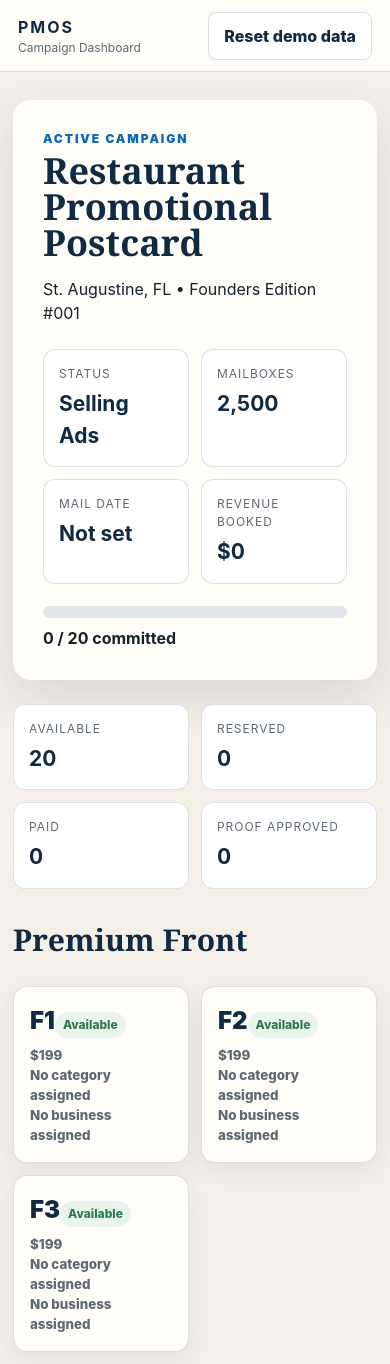
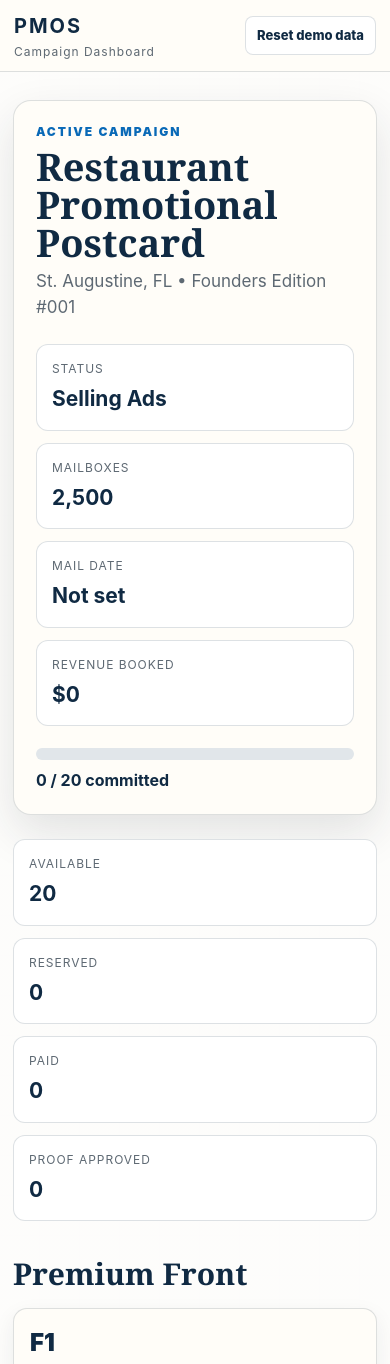
Before and after one commit to maaserindustries-cell/AOS, a plain HTML site: page systems/pmos/dashboard.html in a window 390 px wide. Shown: the top 1364 px of the page. Drawn offline with Linux system fonts and the light colour scheme.

Commit message:
Update dashboard.css

```diff
--- a/systems/pmos/dashboard.css
+++ b/systems/pmos/dashboard.css
@@ -1,327 +1,461 @@
-:root{
-  --navy:#102a43;
-  --blue:#0969b7;
-  --cream:#f5f0e7;
-  --paper:#fffdf8;
-  --ink:#17212b;
-  --muted:#5e6973;
-  --line:rgba(16,42,67,.14);
-  --green:#2f7a4c;
-  --gold:#a66a00;
-  --red:#a73838;
-  --radius:18px;
-  --shadow:0 18px 45px rgba(30,42,50,.12);
+:root {
+  --navy: #102a43;
+  --blue: #0969b7;
+  --blue-dark: #07538f;
+  --cream: #f5f0e7;
+  --paper: #fffdf8;
+  --ink: #17212b;
+  --muted: #5e6973;
+  --line: rgba(16, 42, 67, 0.14);
+  --green: #2f7a4c;
+  --gold: #a66a00;
+  --red: #a73838;
+  --radius: 18px;
+  --shadow: 0 18px 45px rgba(30, 42, 50, 0.12);
 }
 
-*{box-sizing:border-box}
-
-body{
-  margin:0;
-  font-family:Inter,system-ui,-apple-system,"Segoe UI",sans-serif;
-  color:var(--ink);
-  background:var(--cream);
-  line-height:1.5;
+* {
+  box-sizing: border-box;
 }
 
-button,input,select{
-  font:inherit;
+html {
+  scroll-behavior: smooth;
 }
 
-.topbar{
-  min-height:72px;
-  padding:0 max(18px,calc((100vw - 1180px)/2));
-  display:flex;
-  align-items:center;
-  justify-content:space-between;
-  border-bottom:1px solid var(--line);
-  background:var(--paper);
-  position:sticky;
-  top:0;
-  z-index:20;
+body {
+  margin: 0;
+  color: var(--ink);
+  line-height: 1.5;
+  font-family:
+    Inter,
+    system-ui,
+    -apple-system,
+    BlinkMacSystemFont,
+    "Segoe UI",
+    sans-serif;
+  background:
+    linear-gradient(rgba(255, 255, 255, 0.84), rgba(255, 255, 255, 0.84)),
+    repeating-linear-gradient(
+      0deg,
+      transparent 0,
+      transparent 39px,
+      rgba(9, 105, 183, 0.045) 40px
+    ),
+    repeating-linear-gradient(
+      90deg,
+      transparent 0,
+      transparent 39px,
+      rgba(9, 105, 183, 0.045) 40px
+    ),
+    var(--cream);
+}
+
+button,
+input,
+select {
+  font: inherit;
+}
+
+button {
+  cursor: pointer;
+}
+
+.topbar {
+  min-height: 72px;
+  padding: 0 max(18px, calc((100vw - 1180px) / 2));
+  display: flex;
+  align-items: center;
+  justify-content: space-between;
+  gap: 18px;
+  position: sticky;
+  top: 0;
+  z-index: 20;
+  border-bottom: 1px solid var(--line);
+  background: rgba(255, 253, 248, 0.95);
+  backdrop-filter: blur(12px);
 }
 
 .topbar strong,
-.topbar span{
-  display:block;
+.topbar span {
+  display: block;
 }
 
-.topbar strong{
-  color:var(--navy);
-  letter-spacing:2px;
+.topbar strong {
+  color: var(--navy);
+  font-size: 20px;
+  letter-spacing: 2px;
 }
 
-.topbar span{
-  font-size:12px;
-  color:var(--muted);
+.topbar span {
+  margin-top: 2px;
+  color: var(--muted);
+  font-size: 12px;
+  letter-spacing: 1px;
 }
 
-.shell{
-  width:min(1180px,calc(100% - 26px));
-  margin:28px auto 70px;
+.shell {
+  width: min(1180px, calc(100% - 26px));
+  margin: 28px auto 70px;
 }
 
-.hero{
-  padding:30px;
-  border-radius:var(--radius);
-  background:var(--paper);
-  box-shadow:var(--shadow);
+.hero {
+  padding: 30px;
+  border: 1px solid var(--line);
+  border-radius: var(--radius);
+  background: var(--paper);
+  box-shadow: var(--shadow);
 }
 
-.eyebrow{
-  margin:0;
-  color:var(--blue);
-  font-size:12px;
-  font-weight:900;
-  letter-spacing:.16em;
-  text-transform:uppercase;
+.eyebrow {
+  margin: 0;
+  color: var(--blue);
+  font-size: 12px;
+  font-weight: 900;
+  letter-spacing: 0.16em;
+  text-transform: uppercase;
 }
 
-h1{
-  margin:5px 0 3px;
-  color:var(--navy);
-  font:700 clamp(36px,6vw,62px)/1 Georgia,serif;
+h1 {
+  margin: 6px 0 4px;
+  color: var(--navy);
+  font:
+    700 clamp(36px, 6vw, 62px) / 1
+    Georgia,
+    "Times New Roman",
+    serif;
+}
+
+#campaign-meta {
+  margin: 8px 0 0;
+  color: var(--muted);
+  font-size: 17px;
 }
 
 .summary-grid,
-.stats{
-  display:grid;
-  grid-template-columns:repeat(4,1fr);
-  gap:12px;
-  margin-top:24px;
+.stats {
+  display: grid;
+  grid-template-columns: repeat(4, 1fr);
+  gap: 12px;
+  margin-top: 24px;
 }
 
-.summary-grid div,
-.stat{
-  padding:15px;
-  border:1px solid var(--line);
-  border-radius:12px;
-  background:#fff;
+.summary-grid > div,
+.stat {
+  padding: 15px;
+  border: 1px solid var(--line);
+  border-radius: 12px;
+  background: #fff;
 }
 
 .summary-grid span,
-.stat span{
-  display:block;
-  color:var(--muted);
-  font-size:12px;
-  text-transform:uppercase;
-  letter-spacing:.08em;
+.stat span {
+  display: block;
+  color: var(--muted);
+  font-size: 12px;
+  letter-spacing: 0.08em;
+  text-transform: uppercase;
 }
 
 .summary-grid strong,
-.stat strong{
-  display:block;
-  margin-top:5px;
-  color:var(--navy);
-  font-size:21px;
+.stat strong {
+  display: block;
+  margin-top: 5px;
+  color: var(--navy);
+  font-size: 21px;
 }
 
-.progress-row{
-  display:flex;
-  gap:15px;
-  align-items:center;
-  margin-top:22px;
+.progress-row {
+  display: flex;
+  align-items: center;
+  gap: 15px;
+  margin-top: 22px;
 }
 
-.progress{
-  height:12px;
-  flex:1;
-  background:#e1e6ea;
-  border-radius:999px;
-  overflow:hidden;
+.progress {
+  height: 12px;
+  flex: 1;
+  overflow: hidden;
+  border-radius: 999px;
+  background: #e1e6ea;
 }
 
-.progress span{
-  display:block;
-  height:100%;
-  width:0;
-  background:var(--blue);
+.progress span {
+  display: block;
+  width: 0;
+  height: 100%;
+  border-radius: inherit;
+  background: linear-gradient(90deg, var(--blue), #38a2dc);
+  transition: width 0.25s ease;
 }
 
-.inventory-group{
-  margin-top:28px;
+.progress-row strong {
+  color: var(--navy);
+  white-space: nowrap;
 }
 
-.inventory-group h2{
-  color:var(--navy);
-  font-family:Georgia,serif;
-  font-size:30px;
+.inventory-group {
+  margin-top: 30px;
 }
 
-.position-grid{
-  display:grid;
-  grid-template-columns:repeat(4,1fr);
-  gap:12px;
+.inventory-group h2 {
+  margin: 0 0 12px;
+  color: var(--navy);
+  font-family: Georgia, "Times New Roman", serif;
+  font-size: 30px;
 }
 
-.position{
-  min-height:130px;
-  padding:16px;
-  text-align:left;
-  border:1px solid var(--line);
-  border-radius:14px;
-  background:var(--paper);
-  box-shadow:0 8px 22px rgba(30,42,50,.07);
-  cursor:pointer;
+.position-grid {
+  display: grid;
+  grid-template-columns: repeat(4, 1fr);
+  gap: 12px;
 }
 
-.position .id{
-  font-size:24px;
-  font-weight:900;
-  color:var(--navy);
+.position {
+  min-height: 132px;
+  padding: 16px;
+  text-align: left;
+  border: 1px solid var(--line);
+  border-radius: 14px;
+  background: var(--paper);
+  box-shadow: 0 8px 22px rgba(30, 42, 50, 0.07);
+  transition:
+    transform 0.16s ease,
+    box-shadow 0.16s ease;
 }
 
-.position .status{
-  display:inline-block;
-  margin:8px 0;
-  padding:4px 8px;
-  border-radius:999px;
-  font-size:12px;
-  font-weight:800;
-  text-transform:capitalize;
+.position:hover {
+  transform: translateY(-2px);
+  box-shadow: 0 12px 28px rgba(30, 42, 50, 0.11);
 }
 
-.position.available .status{
-  background:#e9f5ec;
-  color:var(--green);
+.position .id {
+  display: block;
+  color: var(--navy);
+  font-size: 24px;
+  font-weight: 900;
 }
 
-.position.reserved .status{
-  background:#fff3d8;
-  color:var(--gold);
+.position .status {
+  display: inline-block;
+  margin: 8px 0;
+  padding: 4px 8px;
+  border-radius: 999px;
+  font-size: 12px;
+  font-weight: 800;
+  text-transform: capitalize;
 }
 
-.position.paid .status{
-  background:#e7f1fb;
-  color:var(--blue);
+.position.available .status {
+  color: var(--green);
+  background: #e9f5ec;
 }
 
-.position small{
-  display:block;
-  color:var(--muted);
+.position.reserved .status {
+  color: var(--gold);
+  background: #fff3d8;
 }
 
-.modal{
-  position:fixed;
-  inset:0;
-  z-index:50;
-  display:grid;
-  place-items:center;
-  padding:15px;
-  background:rgba(3,13,22,.7);
+.position.paid .status {
+  color: var(--blue);
+  background: #e7f1fb;
 }
 
-.modal[hidden]{
-  display:none;
+.position small {
+  display: block;
+  margin-top: 2px;
+  color: var(--muted);
 }
 
-.modal-card{
-  width:min(680px,100%);
-  max-height:92vh;
-  overflow:auto;
-  position:relative;
-  padding:28px;
-  border-radius:18px;
-  background:var(--paper);
+.modal {
+  position: fixed;
+  inset: 0;
+  z-index: 50;
+  display: grid;
+  place-items: center;
+  padding: 15px;
+  background: rgba(3, 13, 22, 0.72);
 }
 
-.close{
-  position:absolute;
-  right:14px;
-  top:10px;
-  border:0;
-  background:none;
-  font-size:34px;
+.modal[hidden] {
+  display: none;
 }
 
-.modal h2{
-  margin:4px 0;
-  color:var(--navy);
-  font:700 44px/1 Georgia,serif;
+.modal-card {
+  width: min(680px, 100%);
+  max-height: 92vh;
+  overflow: auto;
+  position: relative;
+  padding: 28px;
+  border-radius: 18px;
+  background: var(--paper);
+  box-shadow: 0 24px 70px rgba(0, 0, 0, 0.28);
 }
 
-label{
-  display:block;
-  margin-top:17px;
-  color:var(--navy);
-  font-weight:800;
+.close {
+  position: absolute;
+  top: 8px;
+  right: 14px;
+  padding: 4px 8px;
+  border: 0;
+  color: var(--muted);
+  background: none;
+  font-size: 34px;
+  line-height: 1;
+}
+
+.close:hover {
+  color: var(--ink);
+}
+
+.modal h2 {
+  margin: 4px 0;
+  color: var(--navy);
+  font:
+    700 44px / 1
+    Georgia,
+    "Times New Roman",
+    serif;
+}
+
+#modal-price {
+  margin: 8px 0 0;
+  color: var(--muted);
+  font-weight: 700;
+}
+
+label {
+  display: block;
+  margin-top: 17px;
+  color: var(--navy);
+  font-weight: 800;
 }
 
 input,
-select{
-  width:100%;
-  margin-top:7px;
-  padding:12px;
-  border:1px solid var(--line);
-  border-radius:9px;
-  background:#fff;
+select {
+  width: 100%;
+  margin-top: 7px;
+  padding: 12px;
+  border: 1px solid rgba(16, 42, 67, 0.18);
+  border-radius: 9px;
+  color: var(--ink);
+  background: #fff;
+  outline: none;
 }
 
-.two{
-  display:grid;
-  grid-template-columns:1fr 1fr;
-  gap:13px;
+input:focus,
+select:focus {
+  border-color: var(--blue);
+  box-shadow: 0 0 0 3px rgba(9, 105, 183, 0.1);
 }
 
-.actions{
-  display:flex;
-  justify-content:space-between;
-  gap:12px;
-  margin-top:24px;
+.two {
+  display: grid;
+  grid-template-columns: 1fr 1fr;
+  gap: 13px;
 }
 
-button{
-  border:0;
-  border-radius:8px;
-  padding:11px 15px;
-  font-weight:800;
-  cursor:pointer;
+.actions {
+  display: flex;
+  justify-content: space-between;
+  gap: 12px;
+  margin-top: 24px;
 }
 
-.primary{
-  background:var(--blue);
-  color:#fff;
+button {
+  padding: 11px 15px;
+  border: 0;
+  border-radius: 8px;
+  font-weight: 800;
 }
 
-.secondary{
-  background:#fff;
-  border:1px solid var(--line);
-  color:var(--navy);
+.primary {
+  color: #fff;
+  background: var(--blue);
 }
 
-.danger{
-  background:#f7e8e8;
-  color:var(--red);
+.primary:hover {
+  background: var(--blue-dark);
 }
 
-.warning{
-  padding:12px;
-  border-radius:8px;
-  background:#fff3d8;
-  color:#744d00;
+.secondary {
+  color: var(--navy);
+  border: 1px solid var(--line);
+  background: #fff;
 }
 
-@media(max-width:760px){
+.danger {
+  color: var(--red);
+  background: #f7e8e8;
+}
+
+.warning {
+  margin-top: 16px;
+  padding: 12px;
+  border-radius: 8px;
+  color: #744d00;
+  background: #fff3d8;
+}
+
+@media (max-width: 900px) {
+  .position-grid {
+    grid-template-columns: repeat(3, 1fr);
+  }
+}
+
+@media (max-width: 760px) {
+  .topbar {
+    padding: 10px 14px;
+  }
+
+  .topbar .secondary {
+    padding: 9px 11px;
+    font-size: 13px;
+  }
 
   .summary-grid,
-  .stats{
-    grid-template-columns:1fr 1fr;
+  .stats {
+    grid-template-columns: 1fr 1fr;
   }
 
-  .position-grid{
-    grid-template-columns:1fr 1fr;
+  .position-grid {
+    grid-template-columns: 1fr 1fr;
   }
 
-  .two{
-    grid-template-columns:1fr;
+  .two {
+    grid-template-columns: 1fr;
   }
 
-  .progress-row{
-    display:block;
+  .progress-row {
+    display: block;
   }
 
-  .progress-row strong{
-    display:block;
-    margin-top:8px;
+  .progress-row strong {
+    display: block;
+    margin-top: 8px;
   }
 
+  .hero,
+  .modal-card {
+    padding: 22px;
+  }
+
+  .actions {
+    flex-direction: column-reverse;
+  }
+
+  .actions button {
+    width: 100%;
+  }
 }
+
+@media (max-width: 430px) {
+  .summary-grid,
+  .stats,
+  .position-grid {
+    grid-template-columns: 1fr;
+  }
+
+  h1 {
+    font-size: 38px;
+  }
+}
```
